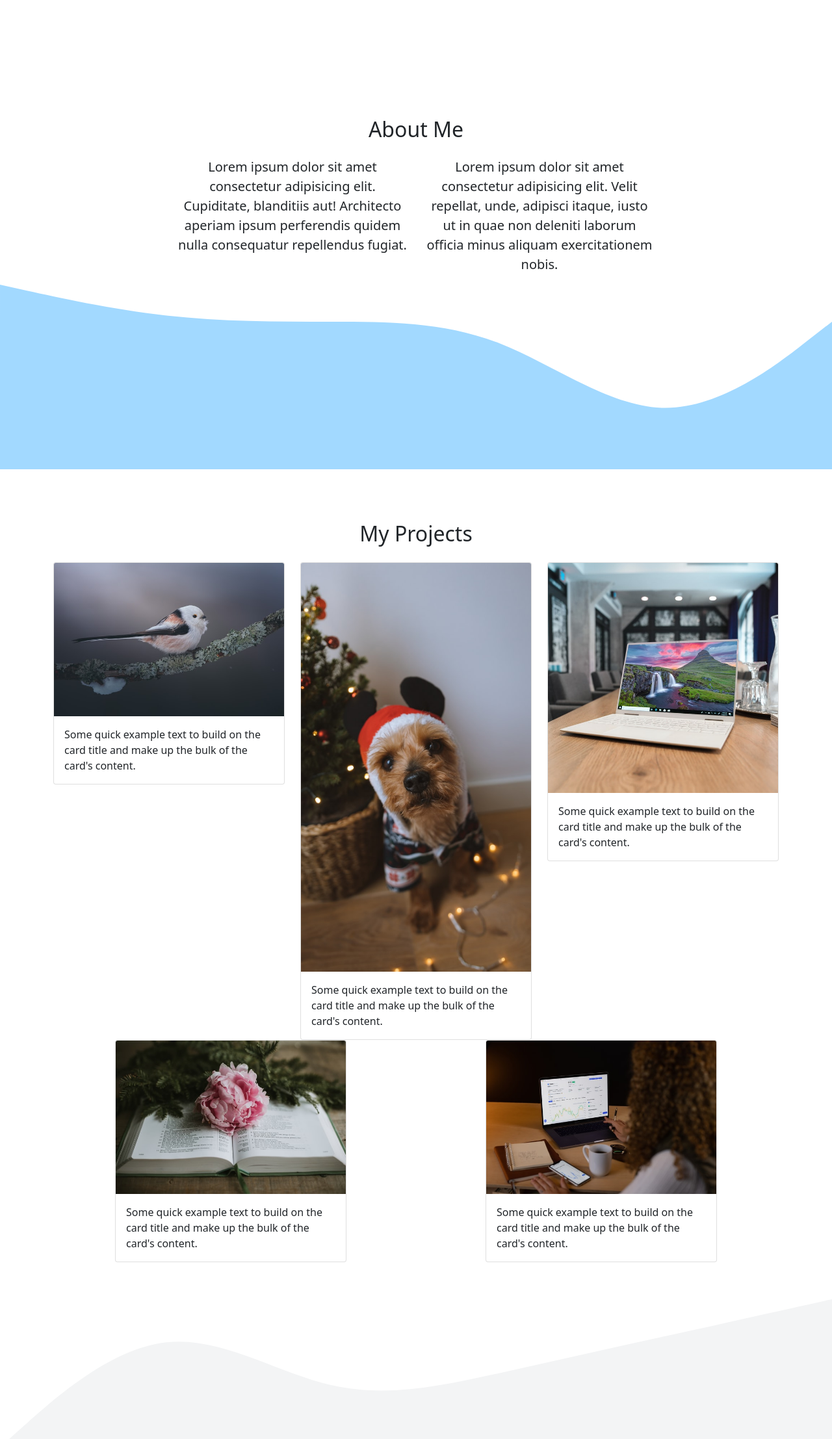
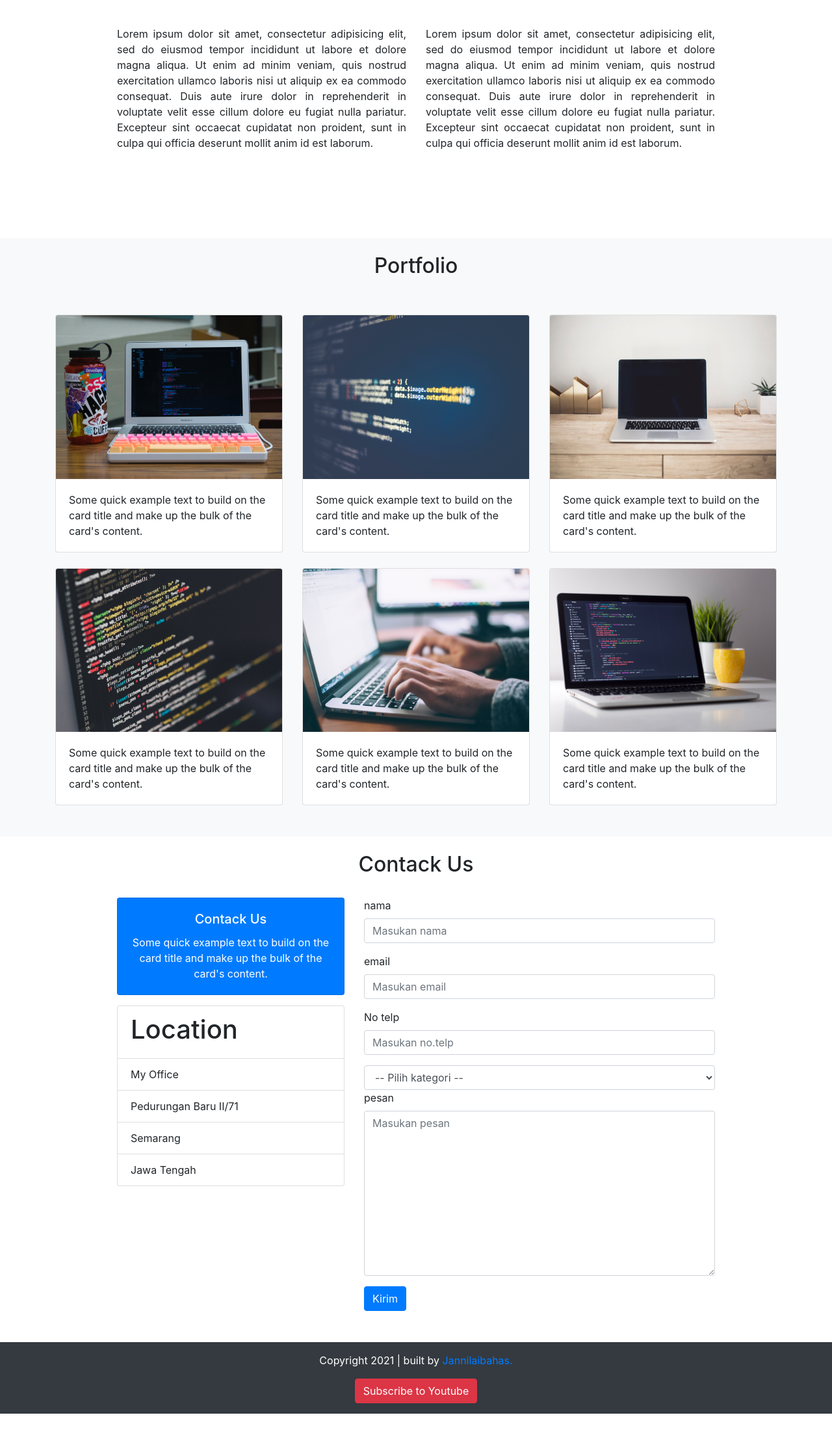
Before and after one commit to jannilaibahas/jannilaibahas.github.io, a plain HTML site: page index.html in a window 1280 px wide. Shown: the part 586-2800 px from the top of the page at 65% size. After the commit the page ends 2761 px from the top, so only its background shows below. Drawn offline with nearby package versions, Linux system fonts and the light colour scheme.

Commit message:
Add files via upload

```diff
--- a/index.html
+++ b/index.html
@@ -1,135 +1,136 @@
-<!DOCTYPE html>
+<!doctype html>
 <html lang="en">
   <head>
     <!-- Required meta tags -->
-    <meta charset="utf-8" />
-    <meta name="viewport" content="width=device-width, initial-scale=1" />
+    <meta charset="utf-8">
+    <meta name="viewport" content="width=device-width, initial-scale=1, shrink-to-fit=no">
 
     <!-- Bootstrap CSS -->
-    <link href="https://cdn.jsdelivr.net/npm/bootstrap@5.1.3/dist/css/bootstrap.min.css" rel="stylesheet" integrity="sha384-1BmE4kWBq78iYhFldvKuhfTAU6auU8tT94WrHftjDbrCEXSU1oBoqyl2QvZ6jIW3" crossorigin="anonymous" />
+    <link rel="stylesheet" href="https://stackpath.bootstrapcdn.com/bootstrap/4.1.0/css/bootstrap.min.css" integrity="sha384-9gVQ4dYFwwWSjIDZnLEWnxCjeSWFphJiwGPXr1jddIhOegiu1FwO5qRGvFXOdJZ4" crossorigin="anonymous">
+    <link rel="stylesheet" href="css/style.css">
 
-    <!-- bootstrap icon -->
-    <link rel="stylesheet" href="https://cdn.jsdelivr.net/npm/bootstrap-icons@1.7.2/font/bootstrap-icons.css" />
 
-    <!-- My css -->
-    <link rel="stylesheet" href="style.css" />
-    <title>MyPortfolio bootstrap5</title>
+    <title>My Portfolio</title>
   </head>
-  <body id="home">
-    <!-- Navbar -->
-    <nav class="navbar fixed-top navbar-expand-lg navbar-dark bg-primary shadow">
+  <body>
+
+<!-- navbar -->
+
+<nav class="navbar fixed-top navbar-expand-lg navbar-dark bg-dark">
   <div class="container">
-        <a class="navbar-brand" href="#home">JASoft.</a>
-        <button class="navbar-toggler" type="button" data-bs-toggle="collapse" data-bs-target="#navbarNav" aria-controls="navbarNav" aria-expanded="false" aria-label="Toggle navigation">
+  <a class="navbar-brand" href="#">Janni Laibahas</a>
+  <button class="navbar-toggler" type="button" data-toggle="collapse" data-target="#navbarNavAltMarkup" aria-controls="navbarNavAltMarkup" aria-expanded="false" aria-label="Toggle navigation">
     <span class="navbar-toggler-icon"></span>
   </button>
-        <div class="collapse navbar-collapse" id="navbarNav">
-          <ul class="navbar-nav ms-auto">
-            <li class="nav-item">
-              <a class="nav-link active" aria-current="page" href="#">Home</a>
-            </li>
-            <li class="nav-item">
-              <a class="nav-link" href="#about">About</a>
-            </li>
-            <li class="nav-item">
-              <a class="nav-link" href="#projects">Project</a>
-            </li>
-            <li class="nav-item">
-              <a class="nav-link" href="#contack">Contack</a>
-            </li>
-          </ul>
+  <div class="collapse navbar-collapse" id="navbarNavAltMarkup">
+    <div class="navbar-nav ml-auto">
+      <a class="nav-item nav-link active" href="#">Home <span class="sr-only">(current)</span></a>
+      <a class="nav-item nav-link" href="#About">About</a>
+      <a class="nav-item nav-link" href="#portfolio">Portfolio</a>
+      <a class="nav-item nav-link disabled" href="#contack">Contact</a>
+    </div>
   </div>
   </div>
 </nav>
-    <!-- akhir navbar -->
 
 <!-- jumbotron -->
-    <section class="jumbotron text-center">
-      <img src="img/janni.png" alt="Janni Laibahas" width="200" class="rounded-circle img-thumbnail" />
+
+<div class="jumbotron jumbotron-fluid">
+  <div class="container text-center">
+    <img src="img/janni.png" class="img-circle" width="25%"alt="">
     <h1 class="display-4">Janni Laibahas</h1>
-      <p class="lead">Web Developer | Software House</p>
-      <svg xmlns="http://www.w3.org/2000/svg" viewBox="0 0 1440 320">
-        <path
-          fill="#fff"
-          fill-opacity="1"
-          d="M0,0L48,32C96,64,192,128,288,170.7C384,213,480,235,576,208C672,181,768,107,864,112C960,117,1056,203,1152,224C1248,245,1344,203,1392,181.3L1440,160L1440,320L1392,320C1344,320,1248,320,1152,320C1056,320,960,320,864,320C768,320,672,320,576,320C480,320,384,320,288,320C192,320,96,320,48,320L0,320Z"
-        ></path>
-      </svg>
-    </section>
-    <!-- akhir jumbotron -->
-
-    <!-- About -->
-    <section id="about">
-      <div class="container">
-        <div class="row text-center mb-3">
-          <div class="col">
-            <h2>About Me</h2>
+    <p class="lead">Welcome to My Website.</p>
   </div>
 </div>
-        <div class="row justify-content-center fs-5 text-center">
-          <div class="col-md-4">
-            <p>Lorem ipsum dolor sit amet consectetur adipisicing elit. Cupiditate, blanditiis aut! Architecto aperiam ipsum perferendis quidem nulla consequatur repellendus fugiat.</p>
+
+<!-- about -->
+
+<section id="About" class="About">
+  <div class="container">
+    <div class="row mb-5">
+      <div class="col text-center">
+        <h2>About</h2>
       </div>
-          <div class="col-md-4">
-            <p>Lorem ipsum dolor sit amet consectetur adipisicing elit. Velit repellat, unde, adipisci itaque, iusto ut in quae non deleniti laborum officia minus aliquam exercitationem nobis.</p>
+    </div>
+
+    <div class="row justify-content-center mb-5">
+      <div class="col-md-5 text-justify">
+        <p>Lorem ipsum dolor sit amet, consectetur adipisicing elit, sed do eiusmod
+        tempor incididunt ut labore et dolore magna aliqua. Ut enim ad minim veniam,
+        quis nostrud exercitation ullamco laboris nisi ut aliquip ex ea commodo
+        consequat. Duis aute irure dolor in reprehenderit in voluptate velit esse
+        cillum dolore eu fugiat nulla pariatur. Excepteur sint occaecat cupidatat non
+        proident, sunt in culpa qui officia deserunt mollit anim id est laborum.</p>
+      </div>
+      <div class="col-md-5 text-justify">
+        <p>Lorem ipsum dolor sit amet, consectetur adipisicing elit, sed do eiusmod
+        tempor incididunt ut labore et dolore magna aliqua. Ut enim ad minim veniam,
+        quis nostrud exercitation ullamco laboris nisi ut aliquip ex ea commodo
+        consequat. Duis aute irure dolor in reprehenderit in voluptate velit esse
+        cillum dolore eu fugiat nulla pariatur. Excepteur sint occaecat cupidatat non
+        proident, sunt in culpa qui officia deserunt mollit anim id est laborum.</p>
       </div>
     </div>
   </div>
-      <svg xmlns="http://www.w3.org/2000/svg" viewBox="0 0 1440 320">
-        <path
-          fill="#a2d9ff"
-          fill-opacity="1"
-          d="M0,0L48,10.7C96,21,192,43,288,53.3C384,64,480,64,576,64C672,64,768,64,864,101.3C960,139,1056,213,1152,213.3C1248,213,1344,139,1392,101.3L1440,64L1440,320L1392,320C1344,320,1248,320,1152,320C1056,320,960,320,864,320C768,320,672,320,576,320C480,320,384,320,288,320C192,320,96,320,48,320L0,320Z"
-        ></path>
-      </svg>
 </section>
 
-    <!-- akhir about -->
+<!-- portfolio -->
 
-    <!-- projects -->
-    <section id="projects">
+<section id="portfolio" class="portfolio bg-light pb-4">
   <div class="container">
-        <div class="row text-center mb-3">
-          <div class="col">
-            <h2>My Projects</h2>
+    <div class="row mb-5 pt-4">
+      <div class="col text-center">
+        <h2>Portfolio</h2>
       </div>
     </div>
-        <div class="row justify-content-around">
-          <div class="col-md-4 mb 3">
+
+    <div class="row mb-4">
+      <div class="col-md">
         <div class="card">
-              <img src="img/myprojects/1.jpg" class="card-img-top" alt="project1" />
+          <img class="card-img-top" src="img/thumbs/1.png" alt="Card image cap">
           <div class="card-body">
             <p class="card-text">Some quick example text to build on the card title and make up the bulk of the card's content.</p>
           </div>
         </div>
       </div>
-          <div class="col-md-4 mb 3">
+      <div class="col-md">
         <div class="card">
-              <img src="img/myprojects/2.jpg" class="card-img-top" alt="project2" />
+          <img class="card-img-top" src="img/thumbs/2.png" alt="Card image cap">
           <div class="card-body">
             <p class="card-text">Some quick example text to build on the card title and make up the bulk of the card's content.</p>
           </div>
         </div>
       </div>
-          <div class="col-md-4 mb 3">
+      <div class="col-md">
         <div class="card">
-              <img src="img/myprojects/3.jpg" class="card-img-top" alt="project3" />
+          <img class="card-img-top" src="img/thumbs/3.png" alt="Card image cap">
           <div class="card-body">
             <p class="card-text">Some quick example text to build on the card title and make up the bulk of the card's content.</p>
           </div>
         </div>
       </div>
-          <div class="col-md-4 mb 3">
+    </div>
+
+    <div class="row mb-4">
+      <div class="col-md">
         <div class="card">
-              <img src="img/myprojects/4.jpg" class="card-img-top" alt="project4" />
+          <img class="card-img-top" src="img/thumbs/4.png" alt="Card image cap">
           <div class="card-body">
             <p class="card-text">Some quick example text to build on the card title and make up the bulk of the card's content.</p>
           </div>
         </div>
       </div>
-          <div class="col-md-4 mb 3">
+      <div class="col-md">
         <div class="card">
-              <img src="img/myprojects/5.jpg" class="card-img-top" alt="project5" />
+          <img class="card-img-top" src="img/thumbs/5.png" alt="Card image cap">
+          <div class="card-body">
+            <p class="card-text">Some quick example text to build on the card title and make up the bulk of the card's content.</p>
+          </div>
+        </div>
+      </div>
+      <div class="col-md">
+        <div class="card">
+          <img class="card-img-top" src="img/thumbs/6.png" alt="Card image cap">
           <div class="card-body">
             <p class="card-text">Some quick example text to build on the card title and make up the bulk of the card's content.</p>
           </div>
@@ -137,109 +138,100 @@
       </div>
     </div>
   </div>
-      <svg xmlns="http://www.w3.org/2000/svg" viewBox="0 0 1440 320">
-        <path
-          fill="#f3f4f5"
-          fill-opacity="1"
-          d="M0,320L48,277.3C96,235,192,149,288,138.7C384,128,480,192,576,213.3C672,235,768,213,864,192C960,171,1056,149,1152,128C1248,107,1344,85,1392,74.7L1440,64L1440,320L1392,320C1344,320,1248,320,1152,320C1056,320,960,320,864,320C768,320,672,320,576,320C480,320,384,320,288,320C192,320,96,320,48,320L0,320Z"
-        ></path>
-      </svg>
 </section>
-    <!-- akhir project -->
 
 <!-- contack -->
-    <section id="contack">
+
+<section class="contack mb-5" id="contack">
   <div class="container">
-        <div class="row text-center mb-5">
-          <div class="col">
-            <h2>Contack Me</h2>
+    <div class="row pt-4 mb-4">
+      <div class="col text-center">
+        <h2>Contack Us</h2>
       </div>
     </div>
+
     <div class="row justify-content-center">
-          <div class="col-md-6">
-            <div class="alert alert-warning alert-dismissible fade show d-none my-alert" role="alert">
-              <strong>Terima Kasih!</strong> Pesan anda sudah kami terima.
-              <button type="button" class="btn-close" data-bs-dismiss="alert" aria-label="Close"></button>
+      <div class="col-lg-4">
+        <div class="card text-white bg-primary mb-3 text-center">
+
+          <div class="card-body">
+            <h5 class="card-title">Contack Us</h5>
+            <p class="card-text">Some quick example text to build on the card title and make up the bulk of the card's content.</p>
           </div>
-            <form name="portfolio-to-google-sheet">
-              <div class="mb-3">
-                <label for="name" class="form-label">Nama Lengkap </label>
-                <input type="text" class="form-control" id="name" aria-describedby="name" name="nama" />
+
         </div>
-              <div class="mb-3">
-                <label for="email" class="form-label">Email address</label>
-                <input type="email" class="form-control" id="email" aria-describedby="email" name="email" />
+
+        <ul class="list-group">
+            <li class="list-group-item"><h1>Location</h1></li>
+            <li class="list-group-item">My Office</li>
+            <li class="list-group-item">Pedurungan Baru II/71</li>
+            <li class="list-group-item">Semarang</li>
+            <li class="list-group-item">Jawa Tengah</li>
+        </ul>
+
       </div>
-              <div class="mb-3">
-                <label for="pesan" class="form-label">Pesan </label>
-                <textarea class="form-control" id="pesan" rows="3" name="pesan"></textarea>
+
+      <div class="col-lg-6">
+         <form action="">
+           <div class="form-group">
+            <label for="nama">nama</label>
+            <input type="text" id="nama" class="form-control" placeholder="Masukan nama">
            </div>
-              <button type="submit" class="btn btn-primary btn-kirim">Send</button>
-              <button class="btn btn-primary btn-loading d-none" type="button" disabled>
-                <span class="spinner-border spinner-border-sm" role="status" aria-hidden="true"></span>
-                Loading...
-              </button>
+           <div class="form-group">
+            <label for="email">email</label>
+            <input type="email" id="email" class="form-control" placeholder="Masukan email">
+           </div>
+           <div class="form-group">
+            <label for="telp">No telp</label>
+            <input type="tel" id="telp" class="form-control" placeholder="Masukan no.telp">
+           </div>
+           <select class="form-control">
+             <option>-- Pilih kategori --</option>
+             <option>web design</option>
+             <option>web developer</option>
+           </select>
+           <div class="form-group">
+              <label for="Pesan">pesan</label>
+              <textarea class="form-control" rows="10" placeholder="Masukan pesan"></textarea>
+          </div>
+          <button type="submit" class="btn btn-primary">Kirim</button>
          </form>
       </div>
     </div>
-      </div>
-      <svg xmlns="http://www.w3.org/2000/svg" viewBox="0 0 1440 320">
-        <path
-          fill="#a2d9ff"
-          fill-opacity="1"
-          d="M0,320L48,288C96,256,192,192,288,181.3C384,171,480,213,576,234.7C672,256,768,256,864,261.3C960,267,1056,277,1152,240C1248,203,1344,117,1392,74.7L1440,32L1440,320L1392,320C1344,320,1248,320,1152,320C1056,320,960,320,864,320C768,320,672,320,576,320C480,320,384,320,288,320C192,320,96,320,48,320L0,320Z"
-        ></path>
-      </svg>
 </section>
 
-    <!-- akhir contack -->
+<!-- footer -->
 
-    <!-- footer -->
-    <div class="footer bg-primary text-center text-white">
-      <p>Created with <i class="bi bi-heart-fill"></i> by <a href="https://www.youtube.com/c/jonijudeajames" class="text-white fw-bold btn btn-danger" target="_blank">JASoft.</a></p>
+<footer class="bg-dark text-white pt-3 pb-3">
+  <div class="container">
+
+    <div class="row">
+      <div class="col text-center">
+        <p>Copyright 2021 | built by <a href="http://instagram.com/jannilaibahas" target="_blank">Jannilaibahas.</a></p>
       </div>
-    <!-- akhir footer -->
+    </div>
 
-    <!-- Optional JavaScript; choose one of the two! -->
+    <div class="row">
+      <div class="col text-center">
+          <a href="http://youtube.com/jonijudeajames" class="btn btn-danger" target="_blank">Subscribe to Youtube</a>
+      </div>
+    </div>
 
-    <!-- Option 1: Bootstrap Bundle with Popper -->
-    <script src="https://cdn.jsdelivr.net/npm/bootstrap@5.1.3/dist/js/bootstrap.bundle.min.js" integrity="sha384-ka7Sk0Gln4gmtz2MlQnikT1wXgYsOg+OMhuP+IlRH9sENBO0LRn5q+8nbTov4+1p" crossorigin="anonymous"></script>
+  </div>
 
-    <!-- Option 2: Separate Popper and Bootstrap JS -->
-    <!--
-    <script src="https://cdn.jsdelivr.net/npm/@popperjs/core@2.10.2/dist/umd/popper.min.js" integrity="sha384-7+zCNj/IqJ95wo16oMtfsKbZ9ccEh31eOz1HGyDuCQ6wgnyJNSYdrPa03rtR1zdB" crossorigin="anonymous"></script>
-    <script src="https://cdn.jsdelivr.net/npm/bootstrap@5.1.3/dist/js/bootstrap.min.js" integrity="sha384-QJHtvGhmr9XOIpI6YVutG+2QOK9T+ZnN4kzFN1RtK3zEFEIsxhlmWl5/YESvpZ13" crossorigin="anonymous"></script>
-    -->
+</footer>
 
-    <script>
-      const scriptURL = "https://script.google.com/macros/s/AKfycbzH-eQh9_uvNRKnzpNQYtx65G_qPlJNyoh9BVt2GUzM5eNy4sNtIAETVTEd2meBNYq7/exec";
-      const form = document.forms["portfolio-to-google-sheet"];
-      const btnKirim = document.querySelector(".btn-kirim");
-      const btnLoading = document.querySelector(".btn-loading");
-      const btnMyalert = document.querySelector(".my-alert");
 
-      form.addEventListener("submit", (e) => {
-        e.preventDefault();
 
-        // ketika tombol submit diklik
-        //tampilkan tombol loading, hilangkan tombol kirim
-        btnLoading.classList.toggle("d-none");
-        btnKirim.classList.toggle("d-none");
-        fetch(scriptURL, { method: "POST", body: new FormData(form) })
-          .then((response) => {
-            // ketika tombol submit diklik
-            //tampilkan tombol kirim, hilangkan tombol loading
-            btnLoading.classList.toggle("d-none");
-            btnKirim.classList.toggle("d-none");
-            //tampilkan alert
-            btnMyalert.classList.toggle("d-none");
-            //reset form
-            form.reset();
 
-            console.log("Success!", response);
-          })
-          .catch((error) => console.error("Error!", error.message));
-      });
-    </script>
+
+
+
+    <!-- Optional JavaScript -->
+    <!-- jQuery first, then Popper.js, then Bootstrap JS -->
+    <script src="https://code.jquery.com/jquery-3.3.1.slim.min.js" integrity="sha384-q8i/X+965DzO0rT7abK41JStQIAqVgRVzpbzo5smXKp4YfRvH+8abtTE1Pi6jizo" crossorigin="anonymous"></script>
+    <script src="https://cdnjs.cloudflare.com/ajax/libs/popper.js/1.14.0/umd/popper.min.js" integrity="sha384-cs/chFZiN24E4KMATLdqdvsezGxaGsi4hLGOzlXwp5UZB1LY//20VyM2taTB4QvJ" crossorigin="anonymous"></script>
+    <script src="https://stackpath.bootstrapcdn.com/bootstrap/4.1.0/js/bootstrap.min.js" integrity="sha384-uefMccjFJAIv6A+rW+L4AHf99KvxDjWSu1z9VI8SKNVmz4sk7buKt/6v9KI65qnm" crossorigin="anonymous"></script>
+    <script src="js/script.js"></script>
   </body>
 </html>
```
Lines whose indentation alone changed are shown as unchanged.
